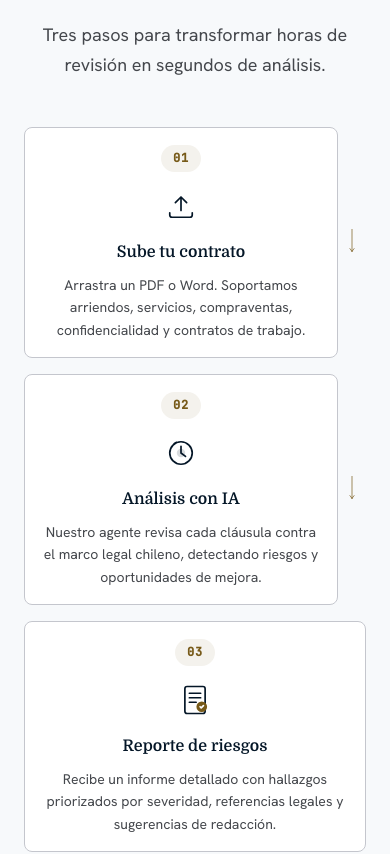
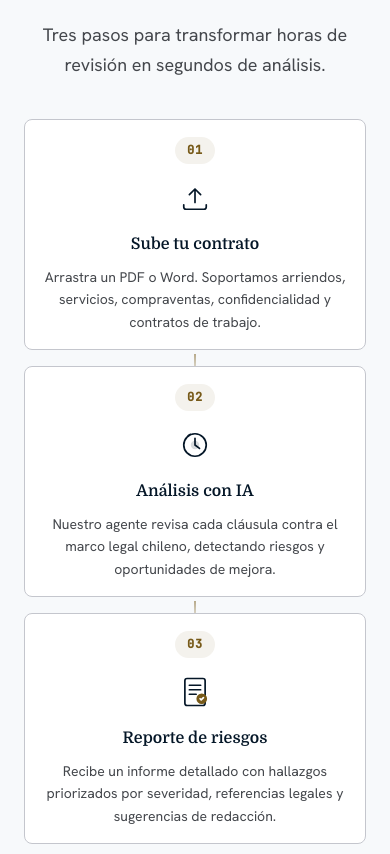
Before and after one commit to FrancoGalaz/legal, a Next.js app in the folder apps/web/: page / in a window 390 px wide. Shown: the part 1483-2337 px from the top of the page. Built offline with nearby package versions, Linux system fonts and the light colour scheme.

Commit message:
fix: hacer responsiva seccion como funciona

```diff
--- a/apps/web/src/app/globals.css
+++ b/apps/web/src/app/globals.css
@@ -233,13 +233,38 @@ button { font-family: inherit; cursor: pointer; border: none; }
 
 /* ═══ How It Works ═══ */
 .how-section { padding: var(--space-12) 0; background: var(--surface); }
-.steps-row {
-  display: flex; align-items: center; justify-content: center;
-  gap: 0; margin-top: var(--space-6); flex-wrap: wrap;
+.steps-grid {
+  display: grid;
+  grid-template-columns: repeat(3, minmax(0, 1fr));
+  gap: clamp(16px, 3vw, 32px);
+  margin-top: var(--space-6);
 }
-.step-wrap { flex: 0 1 320px; }
+.step-wrap { position: relative; min-width: 0; }
+.step-wrap:not(:last-child)::after {
+  content: '';
+  position: absolute;
+  top: 50%;
+  left: calc(100% + 4px);
+  width: clamp(16px, 2.5vw, 28px);
+  height: 1px;
+  background: linear-gradient(90deg, var(--gold), rgba(119,90,25,0));
+  transform: translateY(-50%);
+  pointer-events: none;
+}
+.step-wrap:not(:last-child)::before {
+  content: '';
+  position: absolute;
+  top: 50%;
+  left: calc(100% + clamp(14px, 2.2vw, 24px));
+  width: 7px;
+  height: 7px;
+  border-top: 1px solid var(--gold);
+  border-right: 1px solid var(--gold);
+  transform: translateY(-50%) rotate(45deg);
+  pointer-events: none;
+}
 .step-card {
-  text-align: center; padding: var(--space-4);
+  height: 100%; text-align: center; padding: var(--space-4);
   border-radius: var(--radius-md); background: var(--surface-card);
   border: 1px solid var(--outline-variant);
   transition: border-color 0.3s, box-shadow 0.3s;
@@ -258,11 +283,6 @@ button { font-family: inherit; cursor: pointer; border: none; }
 .step-icon-wrap svg { width: 100%; height: 100%; }
 .step-title { font-family: var(--font-display); font-size: 20px; font-weight: 600; color: var(--navy); margin-bottom: 8px; }
 .step-desc { font-size: 15px; color: var(--on-surface-variant); line-height: 1.6; }
-.step-conn {
-  display: flex; align-items: center; justify-content: center;
-  width: 80px; flex-shrink: 0;
-}
-
 /* ═══ Product Demo ═══ */
 .demo-section {
   padding: var(--space-12) 0; background: var(--surface-card);
@@ -537,9 +557,20 @@ button { font-family: inherit; cursor: pointer; border: none; }
   .nav-links a:hover { color: var(--gold-container) !important; }
   .nav-cta { margin-top: var(--space-2); font-size: 16px !important; padding: 12px 40px !important; }
 
-  .steps-row { flex-direction: column; gap: var(--space-2); }
-  .step-conn { transform: rotate(90deg); width: 40px; height: 40px; }
-  .step-wrap { flex: 1 1 100%; max-width: 400px; }
+  .steps-grid { grid-template-columns: 1fr; gap: var(--space-2); max-width: 420px; margin-inline: auto; margin-top: var(--space-5); }
+  .step-wrap:not(:last-child)::after {
+    top: calc(100% + 4px);
+    left: 50%;
+    width: 1px;
+    height: 24px;
+    background: linear-gradient(180deg, var(--gold), rgba(119,90,25,0));
+    transform: translateX(-50%);
+  }
+  .step-wrap:not(:last-child)::before {
+    top: calc(100% + 23px);
+    left: 50%;
+    transform: translateX(-50%) rotate(135deg);
+  }
   .demo-panel { grid-template-columns: 1fr; }
   .demo-doc { border-right: none; border-bottom: 1px solid var(--outline-variant); }
   .api-grid { grid-template-columns: 1fr; }
@@ -561,8 +592,6 @@ button { font-family: inherit; cursor: pointer; border: none; }
   .step-card { padding: var(--space-3); }
   .step-title { font-size: 18px; }
   .step-desc { font-size: 14px; }
-  .step-conn { width: 28px; height: 28px; }
-  .step-conn svg { width: 28px !important; height: 14px !important; }
   .demo-section, .api-section, .testimonials-section { padding: var(--space-8) 0; }
   .cta-final { padding: var(--space-10) 0; }
   .cta-headline { font-size: clamp(28px, 8vw, 36px) !important; }
--- a/apps/web/src/components/LandingClient.tsx
+++ b/apps/web/src/components/LandingClient.tsx
@@ -384,10 +384,9 @@ function HowItWorksSection() {
             Tres pasos para transformar horas de revisión en segundos de análisis.
           </p>
         </ScrollReveal>
-        <div className="steps-row">
+        <div className="steps-grid">
           {steps.map((s, i) => (
-            <div key={i} style={{ display: 'flex', alignItems: 'center' }}>
-              <ScrollReveal delay={i * 140} className="step-wrap">
+            <ScrollReveal key={i} delay={i * 140} className="step-wrap">
               <div className="step-card">
                 <div className="step-num-badge">{s.num}</div>
                 <div className="step-icon-wrap">
@@ -397,25 +396,6 @@ function HowItWorksSection() {
                 <p className="step-desc">{s.desc}</p>
               </div>
             </ScrollReveal>
-              {i < 2 && (
-                <div className="step-conn" aria-hidden="true">
-                  <svg
-                    viewBox="0 0 80 24"
-                    className="conn-arrow"
-                    style={{ width: 60, height: 20 }}
-                  >
-                    <path
-                      d="M0 12h64m0 0l-8-6m8 6l-8 6"
-                      stroke="var(--gold)"
-                      strokeWidth="2"
-                      fill="none"
-                      strokeLinecap="round"
-                      strokeLinejoin="round"
-                    />
-                  </svg>
-                </div>
-              )}
-            </div>
           ))}
         </div>
       </div>
```
Lines whose indentation alone changed are shown as unchanged.
